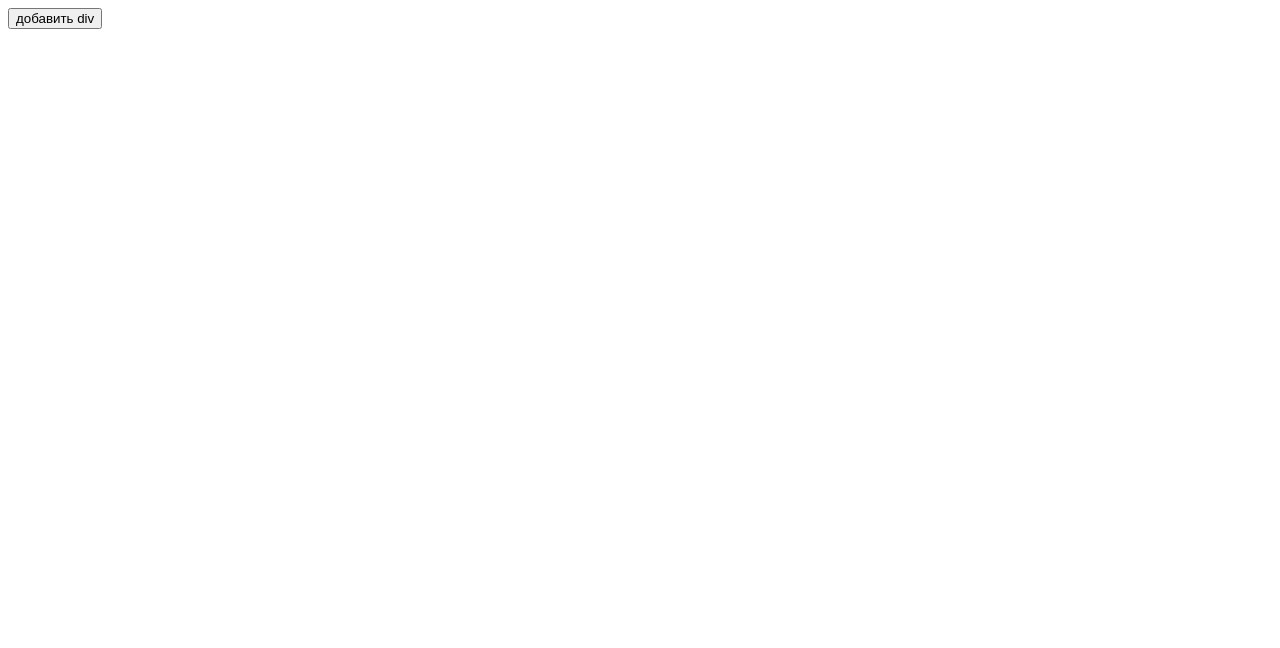
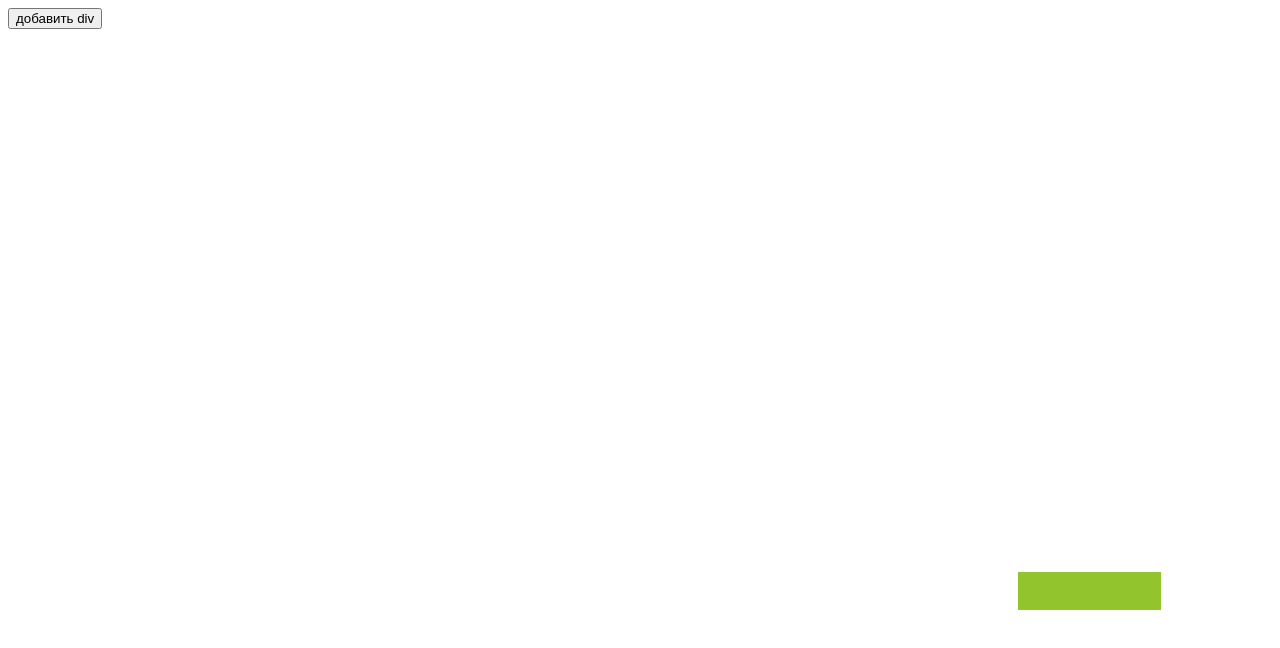
Before and after one commit to darkkisblack/js-course, a website built with webpack: page projects/dnd/dnd.html in a window 1280 px wide. Both pictures are taken after a click on the button "добавить div". Built offline with nearby package versions, Linux system fonts and the light colour scheme.

Commit message:
Добавил задачу с *

```diff
--- a/projects/dnd/dnd.html
+++ b/projects/dnd/dnd.html
@@ -1,4 +1,12 @@
-<style>
+<!DOCTYPE html>
+<html lang="en">
+<head>
+    <meta charset="UTF-8">
+    <meta name="viewport" content="width=device-width, initial-scale=1.0">
+    <title>Document</title>
+</head>
+<body>
+  <style>
     .draggable-div {
         position: absolute;
     }
@@ -7,3 +15,6 @@
 <div id="app">
     <button id="addDiv">добавить div</button>
 </div>
+
+</body>
+</html>
--- a/projects/dnd/index.js
+++ b/projects/dnd/index.js
@@ -18,15 +18,45 @@
 import './dnd.html';
 
 const homeworkContainer = document.querySelector('#app');
+function random(from, to) {
+  return parseInt(from + Math.random() * to - from);
+}
+let currentDrag;
+let startX = 0;
+let startY = 0;
 
 document.addEventListener('mousemove', (e) => {
-
+  if (currentDrag) {
+    currentDrag.style.top = (e.clientY - startY) + 'px';
+    currentDrag.style.left = (e.clientX - startX) + 'px';
+  }
 });
 
 export function createDiv() {
-}
+  const div = document.createElement('div');
+  const minSize = 20;
+  const maxSize = 200;
+  const maxColor = 0xffffff;
+  const color = random(0, maxColor);
+  div.className = 'draggable-div';
+  div.style.background = '#' + color.toString(16);
+  div.style.top = random(0, window.innerHeight) + 'px';
+  div.style.left = random(0, window.innerWidth) + 'px';
+  div.style.width = random(minSize, maxSize) + 'px';
+  div.style.height = random(minSize, maxSize) + 'px';
+  div.addEventListener('mousedown', e => {
+      currentDrag = div;
+      startX = e.offsetX;
+      startY = e.offsetY;
+    });
+    div.addEventListener('mouseup', () => currentDrag = false);
+    return div;
+};
 
 const addDivButton = homeworkContainer.querySelector('#addDiv');
 
 addDivButton.addEventListener('click', function () {
+  const div = createDiv();
+    homeworkContainer.appendChild(div);
+
 });
```
